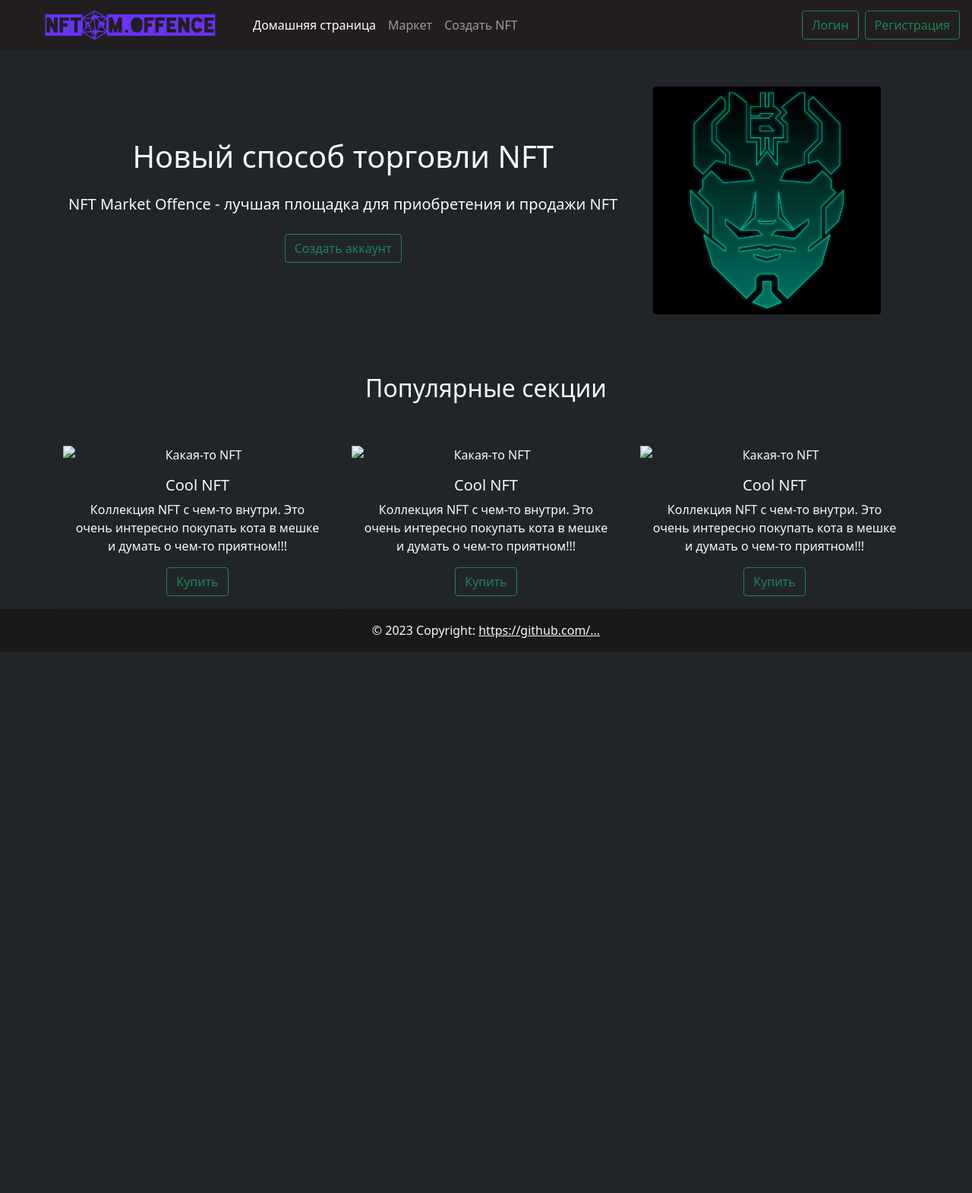
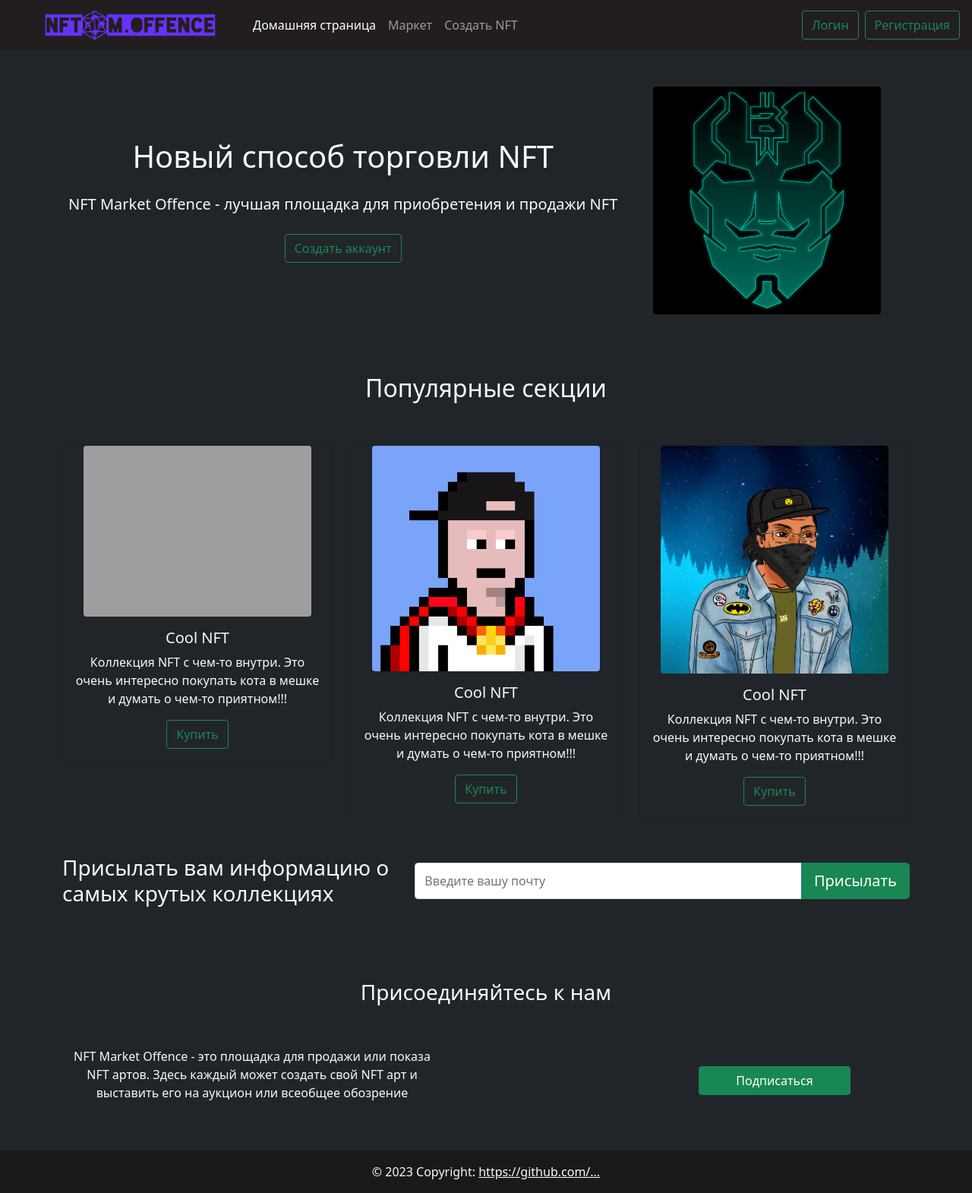
Before and after one commit to QBoff/NFT-Market-Offense, a Flask app: page /home in a window 1280 px wide. Shown: the whole page at 76% size. Before the commit the page ends 858 px from the top, so only its background shows below. Run offline with Flask 2, Linux system fonts and the light colour scheme; parts of the project's set-up code (start-up, migrations or seed data) failed here and were passed over; grey boxes are pictures that could not be loaded.

Commit message:
Закончил делать HomePage

```diff
--- a/client/templates/homepage.html
+++ b/client/templates/homepage.html
@@ -28,34 +28,37 @@
         <div class="row mt-5">
             <div class="col-md">
                 <div class="card bg-dark text-light">
-                    <img class="text-center" src="" alt="Какая-то NFT">
+                    <img class="text-center img-fluid rounded float-start mx-auto d-block" width="300px" height="500px"
+                    src="{{ url_for('static', filename='images/lords.png') }}" alt="Какая-то NFT">
                     <div class="card-body text-center">
                         <h5 class="card-title">Cool NFT</h5>
                         <p class="card-text">Коллекция NFT c чем-то внутри. Это очень интересно покупать кота в
                             мешке и думать о чем-то приятном!!!</p>
-                        <a href="" class="btn btn-outline-success">Купить</a>
+                        <a href="#" class="btn btn-outline-success">Купить</a>
                     </div>
                 </div>
             </div>
             <div class="col-md">
                 <div class="card bg-dark text-light">
-                    <img class="text-center" src="" alt="Какая-то NFT">
+                    <img class="text-center img-fluid rounded float-start mx-auto d-block" width="300px" height="500px"
+                    src="{{ url_for('static', filename='images/nakamigos.png') }}" alt="Какая-то NFT">
                     <div class="card-body text-center">
                         <h5 class="card-title">Cool NFT</h5>
                         <p class="card-text">Коллекция NFT c чем-то внутри. Это очень интересно покупать кота в
                             мешке и думать о чем-то приятном!!!</p>
-                        <a href="" class="btn btn-outline-success">Купить</a>
+                        <a href="#" class="btn btn-outline-success">Купить</a>
                     </div>
                 </div>
             </div>
             <div class="col-md">
                 <div class="card bg-dark text-light">
-                    <img class="text-center" src="" alt="Какая-то NFT">
+                    <img class="text-center img-fluid rounded float-start mx-auto d-block" width="300px" height="500px"
+                     src="{{ url_for('static', filename='images/wojakians.png') }}" alt="Какая-то NFT">
                     <div class="card-body text-center">
                         <h5 class="card-title">Cool NFT</h5>
                         <p class="card-text">Коллекция NFT c чем-то внутри. Это очень интересно покупать кота в
                             мешке и думать о чем-то приятном!!!</p>
-                        <a href="" class="btn btn-outline-success">Купить</a>
+                        <a href="#" class="btn btn-outline-success">Купить</a>
                     </div>
                 </div>
             </div>
@@ -63,4 +66,33 @@
     </div>
 </section>
 
+<section class="bg-dark text-light p-5">
+    <div class="container">
+        <div class="d-md-flex justify-content-between align-items-center">
+            <h3 class="mb-3 mb-md-0">Присылать вам информацию о самых крутых коллекциях</h3>
+
+            <div class="input-group">
+                <input type="text" class="form-control" placeholder="Введите вашу почту" aria-describedby="button-addon2" aria-label="Введите вашу почту" >
+                <button class="btn btn-success btn-lg" type="submit" >Присылать</button>
+            </div>
+        </div>
+    </div>
+</section>
+
+<section class="bg-secondary text-light p-5 text-center bg-dark">
+    <div class="container align-items-center">
+        <div class="row">
+            <p class="h3">Присоединяйтесь к нам</p>
+        </div>
+        <div class="row mt-5 align-items-center">
+            <div class="col-md-8">
+                <p style="width: 500px;" class="mw-100">NFT Market Offence - это площадка для продажи или показа NFT артов. Здесь каждый может создать свой NFT арт и выставить его на аукцион или всеобщее обозрение</p>
+            </div>
+            <div class="col-md-4 align-items-center">
+                <a href="#" class="btn btn-success" style="width: 200px;">Подписаться</a>
+            </div>
+        </div>
+    </div>
+</section>
+
 {% endblock %}
--- /dev/null
+++ b/client/templates/marketpage.html
@@ -0,0 +1,6 @@
+{% extends 'base.html' %}
+
+{% block content %}
+<h1>Hello Market</h1>
+
+{% endblock %}
--- a/scripts/main.py
+++ b/scripts/main.py
@@ -19,7 +19,7 @@ def home():
 
 @app.route("/market")
 def market():
-    return render_template("base.html")
+    return render_template("marketpage.html")
 
 
 @app.route("/create")
```
Also changed, not shown: client/static/images/nakamigos.png (added), client/static/images/wojakians.png (added), 1 other file.
